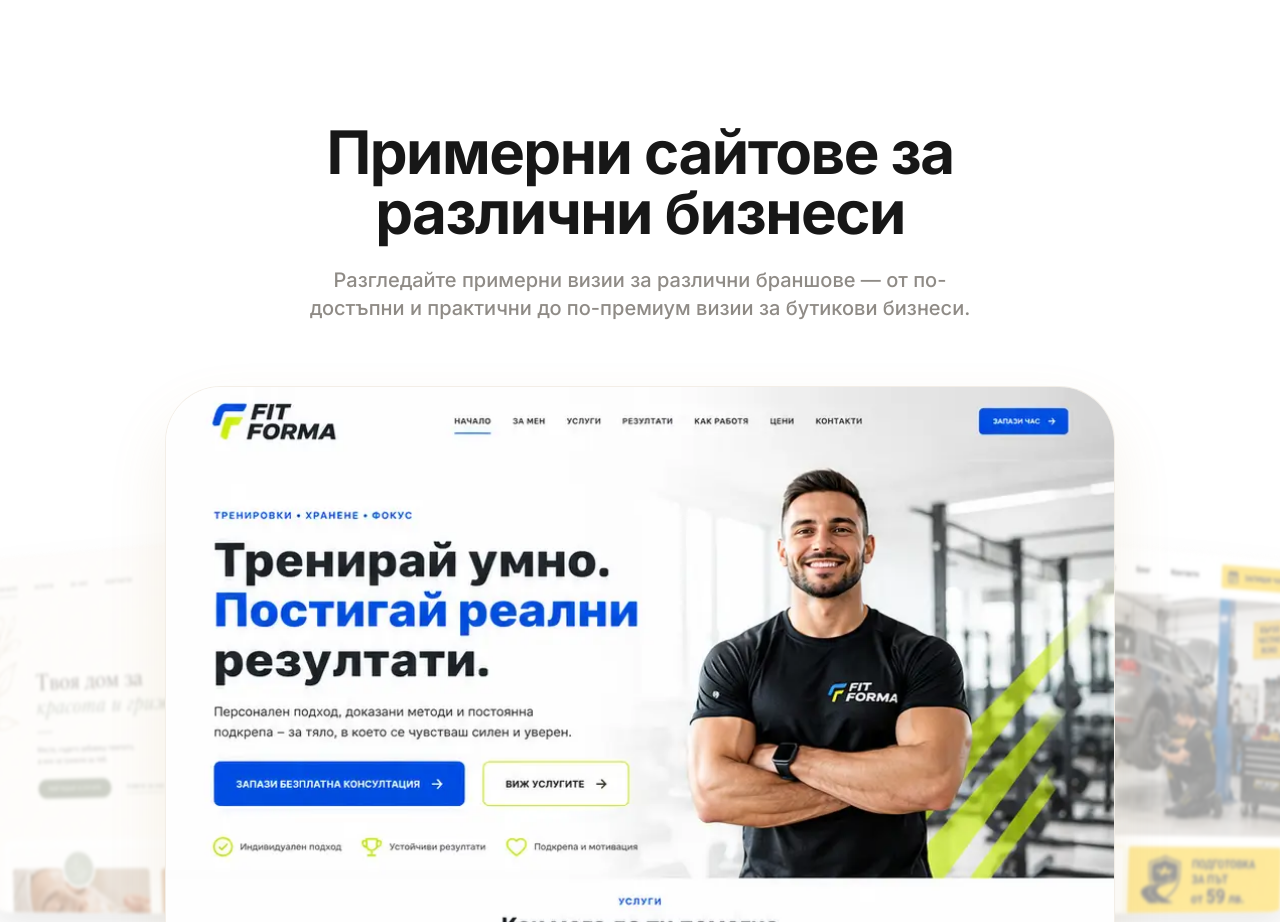
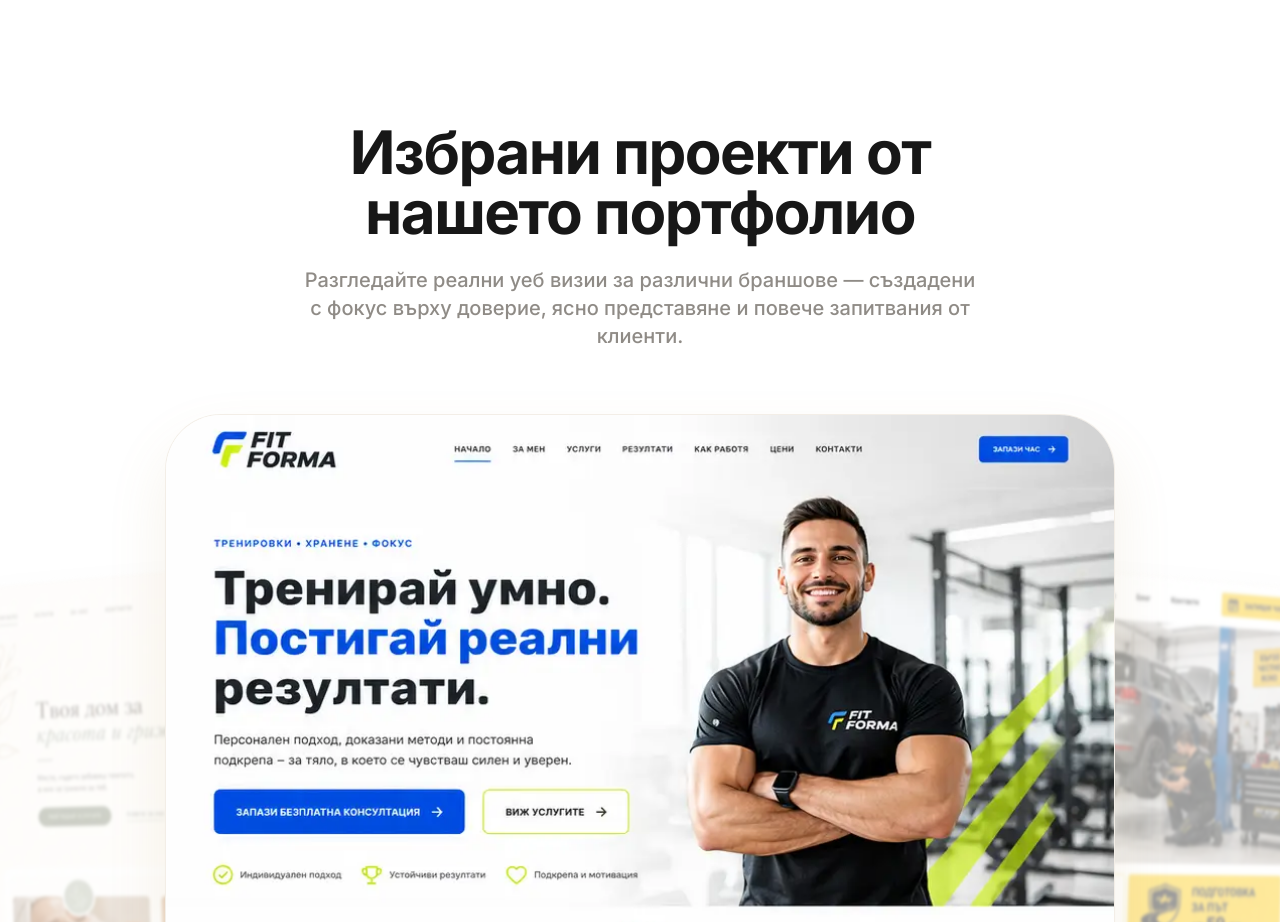
Before and after one commit to Rocka374/firmensait.com, a Next.js app: page / in a window 1280 px wide. Shown: the part 1060-1982 px from the top of the page. Built offline with nearby package versions, Linux system fonts and the light colour scheme.

Commit message:
[dyad] Обновяване на заглавието и подзаглавието на портфолиото - wrote 1 file(s) + extra files edited outside of Dyad

```diff
--- a/src/content/home.ts
+++ b/src/content/home.ts
@@ -29,8 +29,8 @@ export const homeContent = {
     cta: "Виж всички браншове"
   },
   portfolio: {
-    title: "Примерни сайтове за различни бизнеси",
-    subtitle: "Разгледайте примерни визии за различни браншове — от по-достъпни и практични до по-премиум визии за бутикови бизнеси.",
+    title: "Избрани проекти от нашето портфолио",
+    subtitle: "Разгледайте реални уеб визии за различни браншове — създадени с фокус върху доверие, ясно представяне и повече запитвания от клиенти.",
     projects: [
       {
         title: "Fit Forma",
@@ -49,7 +49,7 @@ export const homeContent = {
       {
         title: "Pine Peak",
         category: "Хотел",
-        description: "Елегантен уебсайт за хотел с галерия, представяне на стаи и локация.",
+        description: "Елегантен уебсайт за хотел with галерия, представяне на стаи и локация.",
         image: "/images/portfolio/pine peak готов сайт за хотел.webp",
         imageAlt: "Дизайн на сайт за хотел"
       },
```
